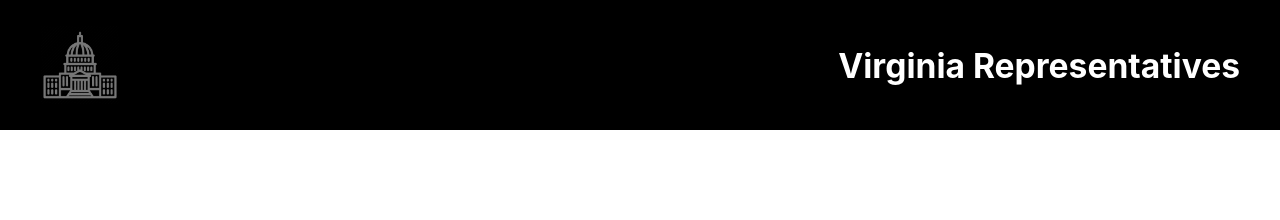
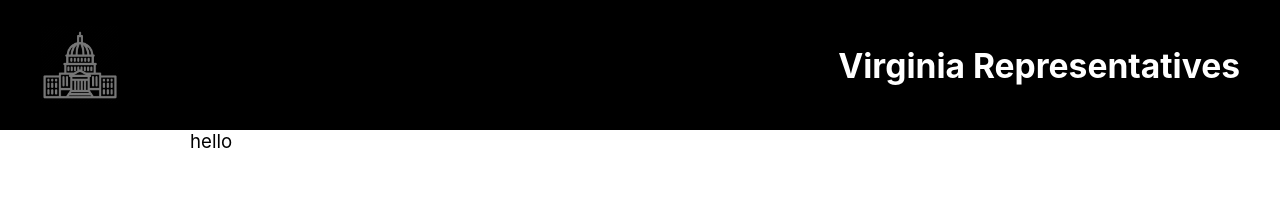
Before and after one commit to FATHIA123/project4-2, a React (Create React App) app: page / in a window 1280 px wide. Shown: the top 220 px of the page. Built offline with nearby package versions, Linux system fonts and the light colour scheme.

Commit message:
created a home page folder

```diff
--- a/src/App.js
+++ b/src/App.js
@@ -10,7 +10,7 @@ import listOfSenate from './Data/va-senators.json'
 import IndividualHouse from './Represenatives/House/IndividualHouse';
 import IndividualSenate from './Represenatives/Senate/IndividualSenate';
 import image from './Data/minimal.png'
-
+import Home from './HomePage/Home'
 
 
 
@@ -43,6 +43,8 @@ class App extends Component {
           <Route path="/representatives"  render={() => <Representatives /> }/>
           <Route path="/senate"  render={() => <Senate senateData={listOfSenate}/> }/>
           <Route path="/house"  render={() => <House houseData={listOfHouse}/> }/>
+          <Route path="/"  render={() => <Home/> }/>
+
 
           {/* <Route path="/" exact component={Home}/> */}
           {/* <Home /> */}
--- /dev/null
+++ b/src/HomePage/Home.js
@@ -0,0 +1,13 @@
+import React, { Component } from 'react';
+
+class Home extends Component {
+    render() {
+        return (
+            <div>
+                hello
+            </div>
+        );
+    }
+}
+
+export default Home;
```
